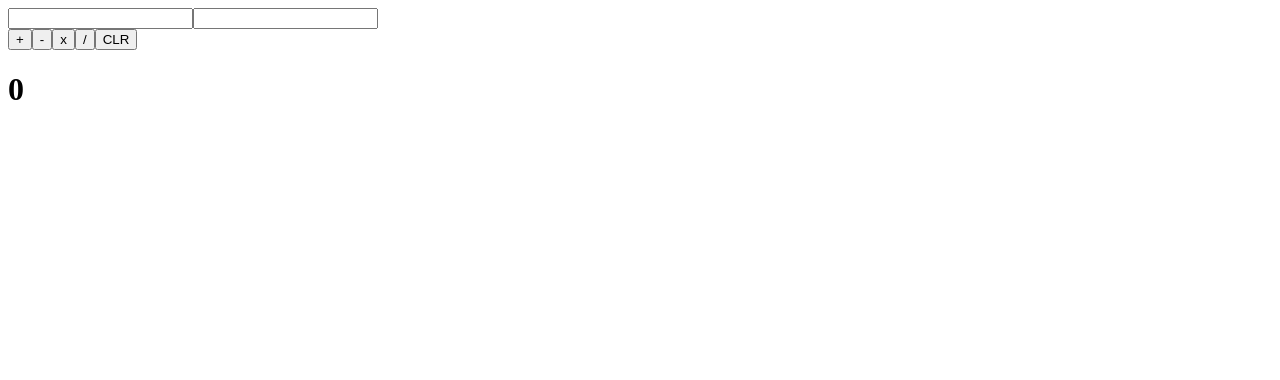
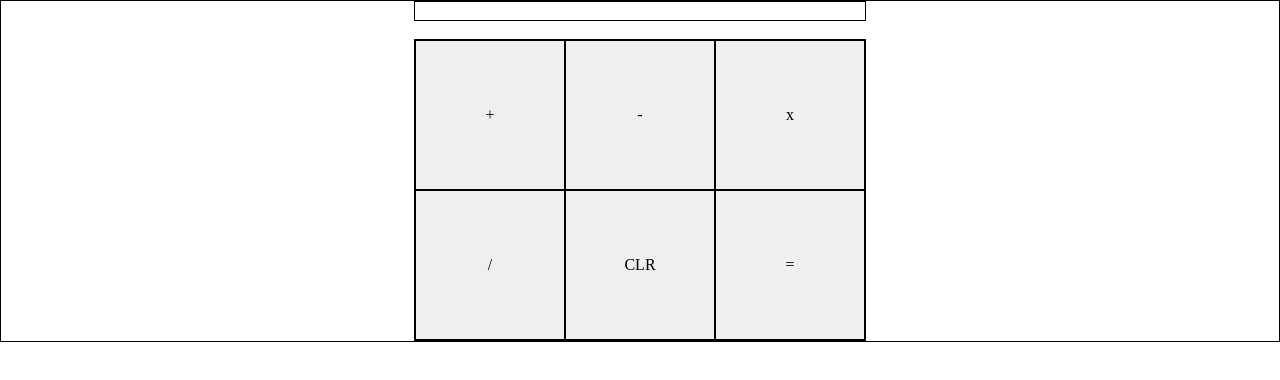
Before and after one commit to TrevorA-TrevorA/calculator, a React app: page / in a window 1280 px wide. Shown: the top 380 px of the page. Built offline with nearby package versions, Linux system fonts and the light colour scheme; the HTML template or start-up script is replaced by a standard one.

Commit message:
rewrite solution to emulate a normal calculator

```diff
--- a/package.json
+++ b/package.json
@@ -19,7 +19,9 @@
     "url": "https://github.com/TrevorA-TrevorA/calculator/issues"
   },
   "homepage": "https://github.com/TrevorA-TrevorA/calculator#readme",
-  "dependencies": {
+  "devDependencies": {
+    "css-loader": "^5.0.1",
+    "style-loader": "^2.0.0",
     "@babel/core": "^7.12.10",
     "@babel/preset-env": "^7.12.10",
     "@babel/preset-react": "^7.12.10",
--- a/src/app.jsx
+++ b/src/app.jsx
@@ -1,6 +1,7 @@
 import React from 'react';
 import ReactDOM from 'react-dom';
-import Calculator from './calculator';
+import Calculator from './calculator.jsx';
+import './calculator.css';
 
 document.addEventListener('DOMContentLoaded', () => {
   ReactDOM.render(<Calculator />, document.querySelector("#root"))
--- /dev/null
+++ b/src/calculator.css
@@ -0,0 +1,46 @@
+html, head, body, div, input, button {
+  margin: 0;
+	padding: 0;
+	border: 0;
+	font-size: 100%;
+	font: inherit;
+}
+
+.calculator {
+  margin: auto;
+  border: 1px solid black;
+}
+
+.number_field {
+  width: 450px;
+  margin: auto;
+  border: 1px solid black;
+}
+
+.buttons {
+  display: flex;
+  flex-direction: row;
+  flex-wrap: wrap;
+  width: 450px;
+  margin: auto;
+  border: 1px solid black;
+}
+
+.button {
+  height: 150px;
+  width: 150px;
+  border: 1px solid black;
+}
+
+.button:focus {
+  outline: 0;
+}
+
+.button:hover {
+  background-color: black;
+  color: white;
+}
+
+.number_field > input {
+  width: 450px;
+}
--- a/src/calculator.jsx
+++ b/src/calculator.jsx
@@ -4,63 +4,79 @@ class Calculator extends React.Component {
   constructor(props) {
     super(props);
     this.state  = {
-      result: 0,
-      num1: "",
-      num2: ""
+      number: '',
+      accumulator: 0,
+      display: '',
+      operation: null
     }
-    this.setNum1 = this.setNum1.bind(this);
-    this.setNum2 = this.setNum2.bind(this);
-    this.add = this.add.bind(this);
-    this.subtract = this.subtract.bind(this);
-    this.multiply = this.multiply.bind(this);
-    this.divide = this.divide.bind(this);
+
+    this.setOperation = this.setOperation.bind(this);
+    this.calculate = this.calculate.bind(this);
+    this.setNumber = this.setNumber.bind(this);
     this.clear = this.clear.bind(this);
   }
 
-  add(e) {
-    e.preventDefault()
-    const nums = [this.state.num1, this.state.num2].map(n => parseFloat(n));
-    const [num1, num2] = nums;
-    const result = num1 + num2;
-    this.setState({ result: result })
+  add() {
+    const acc = this.state.accumulator;
+    const num = parseFloat(this.state.number);
+    let newVal = acc + num;
+    return newVal;
   }
 
-  subtract(e) {
-    e.preventDefault()
-    const nums = [this.state.num1, this.state.num2].map(n => parseFloat(n));
-    const [num1, num2] = nums;
-    if (isNaN(num1) || isNaN(num2)) return;
-    const result = num1 - num2;
-    this.setState({ result: result })
+  subtract() {
+    const acc = this.state.accumulator;
+    const num = parseFloat(this.state.number);
+    let newVal = acc - num;
+    return newVal;
   }
 
-  multiply(e) {
-    e.preventDefault()
-    const nums = [this.state.num1, this.state.num2].map(n => parseFloat(n));
-    const [num1, num2] = nums;
-    if (isNaN(num1) || isNaN(num1)) return;
-    const result = num1 * num2;
-    this.setState({ result: result })
+  multiply() {
+    const acc = this.state.accumulator;
+    const num = parseFloat(this.state.number);
+    let newVal = acc * num;
+    return newVal;
   }
 
-  divide(e) {
-    e.preventDefault()
-    const nums = [this.state.num1, this.state.num2].map(n => parseFloat(n));
-    const [num1, num2] = nums;
-    if (isNaN(num1) || isNaN(num1)) return;
-    const result = num1 / num2;
-    this.setState({ result: result })
+  divide() {
+    const acc = this.state.accumulator;
+    const num = parseFloat(this.state.number);
+    let newVal = acc / num;
+    return newVal;
   }
 
-  clear(e) {
-    e.preventDefault;
-    this.setState({result: 0, num1: '', num2: ''});
+  setOperation(e) {
+    this.setState({ display: '' })
+    const op = e.target.id
+
+    switch(op) {
+      case 'add':
+        this.setState({ operation: this.add.bind(this) })
+        break;
+      case 'subtract':
+        this.setState({ operation: this.subtract.bind(this) })
+        break;
+      case 'multiply':
+        this.setState({ operation: this.multiply.bind(this) })
+        break;
+      case 'divide':
+        this.setState({ operation: this.divide.bind(this) })
+        break;
+    }
   }
 
-  setNum1(e) {
+  calculate() {
+    const newAcc = this.state.operation()
+    this.setState({ accumulator: newAcc, display: newAcc })
+  }
+
+  clear() {
+    this.setState({number: 0, accumulator: 0, display: ''});
+  }
+
+  setNumber(e) {
     e.preventDefault()
+    const input = document.querySelector("#number-field").value;
     let newVal;
-    const input = document.querySelector("#num1").value;
 
     if (input === undefined) {
       newVal = '';
@@ -70,39 +86,28 @@ class Calculator extends React.Component {
       newVal = input;
     }
 
-
-    this.setState({ num1: newVal });
+    let acc = this.state.accumulator || parseFloat(newVal)
+    this.setState({ number: newVal, display: newVal, accumulator: acc })
   }
 
-  setNum2(e) {
-    e.preventDefault()
-    let newVal;
-    const input = document.querySelector("#num2").value
-
-    if (input === undefined) {
-      newVal = '';
-    } else if (isNaN(input)) {
-      return;
-    } else {
-      newVal = input;
-    }
-
-    this.setState({ num2: newVal });
-  }
 
   render() {
-    const { result, num1, num2 } = this.state;
+    const { number, accumulator } = this.state;
+
     return (
-      <div>
-        <input id="num1" type="text" value={num1} onChange={this.setNum1}/>
-        <input id="num2" type="text" value={num2} onChange={this.setNum2}/>
-        <br/>
-        <button onClick={this.add}>+</button>
-        <button onClick={this.subtract}>-</button>
-        <button onClick={this.multiply}>x</button>
-        <button onClick={this.divide}>/</button>
-        <button onClick={this.clear}>CLR</button>
-        <h1>{result}</h1>
+      <div className="calculator">
+        <div className="number_field">
+          <input id="number-field" type="text" value={this.state.display} onChange={this.setNumber}/>
+        </div>
+          <br/>
+        <div className="buttons" >
+          <button id="add" className="button" onClick={this.setOperation}>+</button>
+          <button id="subtract" className="button" onClick={this.setOperation}>-</button>
+          <button id="multiply" className="button" onClick={this.setOperation}>x</button>
+          <button id="divide" className="button" onClick={this.setOperation}>/</button>
+          <button className="button" onClick={this.clear}>CLR</button>
+          <button className="button" onClick={this.calculate}>=</button>
+        </div>
       </div>
     );
   }
--- a/webpack.config.js
+++ b/webpack.config.js
@@ -17,12 +17,16 @@ module.exports = {
                       presets: ["@babel/preset-env", "@babel/preset-react"]
                   }
               }
+            },
+            {
+                test: /\.css$/i,
+                use: ['style-loader', 'css-loader']
             }
         ]
     },
 
     resolve: {
-        extensions: [".js", ".jsx"]
+        extensions: [".css", ".js", ".jsx"]
     },
 
     devtool: "source-map",
```
Also changed, not shown: 3 other files (tests, documents, lock files or other folders).
